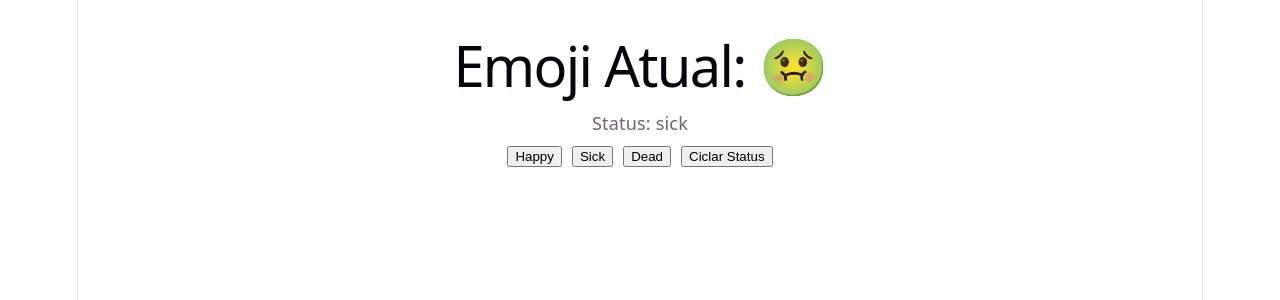
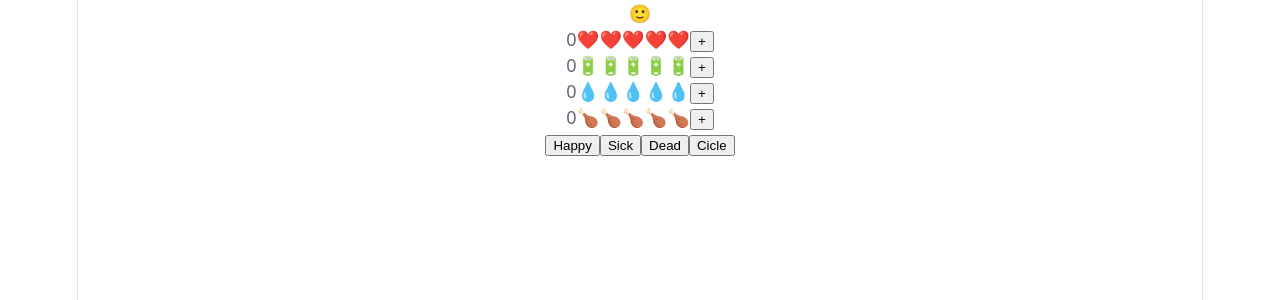
Before and after one commit to ufjf-dcc207/ufjf-dcc207-2026-3-a-atv06-antoniobrega, a React (Vite) app: page / in a window 1280 px wide. Shown: the top 300 px of the page. Built offline with nearby package versions, Linux system fonts and the light colour scheme.

Commit message:
Atualizações de logica do atributo, ajeitando o index e o app.tsx

```diff
--- a/index.html
+++ b/index.html
@@ -4,7 +4,7 @@
     <meta charset="UTF-8" />
     <link rel="icon" type="image/svg+xml" href="/favicon.svg" />
     <meta name="viewport" content="width=device-width, initial-scale=1.0" />
-    <title>antoniobrega</title>
+    <title>ufjf-dcc207-2026-3-a-atv06-antoniobrega</title>
   </head>
   <body>
     <div id="root"></div>
--- a/package.json
+++ b/package.json
@@ -1,5 +1,5 @@
 {
-  "name": "antoniobrega",
+  "name": "ufjf-dcc207-2026-3-a-atv06-antoniobrega",
   "private": true,
   "version": "0.0.0",
   "type": "module",
--- a/src/atributo.tsx
+++ b/src/atributo.tsx
@@ -1,32 +1,26 @@
-import React, { useState } from 'react';
-import './Atributo.css';
+import { useState } from "react";
+import "./Atributo.css";
+type AtributoProps = {
+    icone: string;
+}
+export default function Atributo({ icone }: AtributoProps) {
+    const [valor, setValor] = useState<number>(0)
 
-interface AtributoProps {
-  nome: string;
+    return (
+        <div className="atributo">
+            {valor}{icone.repeat(valor)}<span className="inativo">{icone.repeat(5 - valor)}</span>
+            <button onClick={() => {
+                setValor(updateValor);
+                setValor(updateValor);
+            }}>+</button>
+        </div>
+    );
 }
 
-export const Atributo: React.FC<AtributoProps> = ({ nome }) => {
-  const [valor, setValor] = useState(0);
-
-  const incrementar = () => {
-    setValor((prev) => (prev < 5 ? prev + 1 : 0));
-  };
-
-  return (
-    <div>
-      <span>{nome}</span>
-      {[...Array(5)].map((_, index) => {
-        const isColorido = index < valor;
-        return (
-          <span
-            key={index}
-            className={`coracao ${isColorido ? 'colorido' : 'apagado'}`}
-          >
-            ❤️
-          </span>
-        );
-      })}
-      <button onClick={incrementar}>+</button>
-    </div>
-  );
-};
+function updateValor(prevValor) {
+    if (prevValor === 5) {
+        return 0;
+    } else {
+        return prevValor + 1;
+    }
+}
--- a/src/emoji.tsx
+++ b/src/emoji.tsx
@@ -1,72 +1,72 @@
-import "./EMOJI.css";
 import { useState } from "react";
+import "./Emoji.css";
+import Atributo from "./atributo";
+
+type EMOJI_KEYS = "happy" | "sick" | "dead";
+const EMOJI_MAP = new Map<EMOJI_KEYS, string>([
+    ["happy", "🙂"],
+    ["sick", "🤢"],
+    ["dead", "😵"],
+]);
 
 
 
-type EMOJI_KEYS = "happy" | "sick" | "dead";
+export default function Emoji() {
 
-
-const EMOJI_MAP = new Map<EMOJI_KEYS, string>([
-  ["happy", "😁"],
-  ["sick", "🤢"],
-  ["dead", "💀"],
-]);
-
-export default function EMOJI() {
-
-  const [emojiStatus, setEmojiStatus] = useState<EMOJI_KEYS>("sick");
+    const [status, setStatus] = useState<EMOJI_KEYS>("happy")
 
     function happyClick() {
-    console.log("status anterior:", emojiStatus);
-    console.log("happy!!");
-    setEmojiStatus("happy");
-    console.log("Status atual (na fila de atualização):", emojiStatus);
+        console.log("Status: ", status);
+        console.log("Happy!!");
+        setStatus("happy");
+        console.log("Status: ", status);
     }
-
     function sickClick() {
-    console.log("status anterior:", emojiStatus);
-    console.log("sick!!");
-    setEmojiStatus("sick");
-    console.log("Status atual (na fila de atualização):", emojiStatus);
+        console.log("Status: ", status);
+        console.log("Sick!!");
+        setStatus("sick");
+        console.log("Status: ", status);
     }
-
     function deadClick() {
-    console.log("status anterior:", emojiStatus);
-    console.log("dead!");
-    setEmojiStatus("dead");
-    console.log("Status atual (na fila de atualização):", emojiStatus);
+        console.log("Status: ", status);
+        console.log("Dead!");
+        setStatus("dead");
+        console.log("Status: ", status);
     }
-
     function cicleClick() {
-    switch (emojiStatus) {
+        switch (status) {
             case "dead":
-        setEmojiStatus("happy");
+                setStatus("happy");
                 break;
             case "happy":
-        setEmojiStatus("sick");
+                setStatus("sick");
                 break;
             case "sick":
-        setEmojiStatus("dead");
+                setStatus("dead");
                 break;
             default:
-        setEmojiStatus("happy");
+                setStatus("happy");
         }
     }
 
+    console.log("Desenhando...");
+    console.log("Status: ", status);
 
     return (
-    <div style={{ textAlign: "center", padding: "20px" }}>
-      <h1>Emoji Atual: {EMOJI_MAP.get(emojiStatus)}</h1>
-      <p>Status: {emojiStatus}</p>
-
-      <div style={{ display: "flex", gap: "10px", justifyContent: "center", marginTop: "10px" }}>
+        <>
+            <div className="emoji">
+                {EMOJI_MAP.get(status) || "🫥"}
+            </div>
+            <Atributo icone="❤️" />
+            <Atributo icone="🔋" />
+            <Atributo icone="💧" />
+            <Atributo icone="🍗" />
+            <div className="acoes">
                 <button onClick={happyClick}>Happy</button>
                 <button onClick={sickClick}>Sick</button>
                 <button onClick={deadClick}>Dead</button>
-        <button onClick={cicleClick}>Ciclar Status</button>
+                <button onClick={cicleClick}>Cicle</button>
             </div>
-
-
-    </div>
+        </>
     );
 }
```
Also changed, not shown: src/App.tsx (line endings or trailing spaces), src/index.css (line endings or trailing spaces), 1 other file (tests, documents, lock files or other folders). Lines whose indentation alone changed are shown as unchanged.
